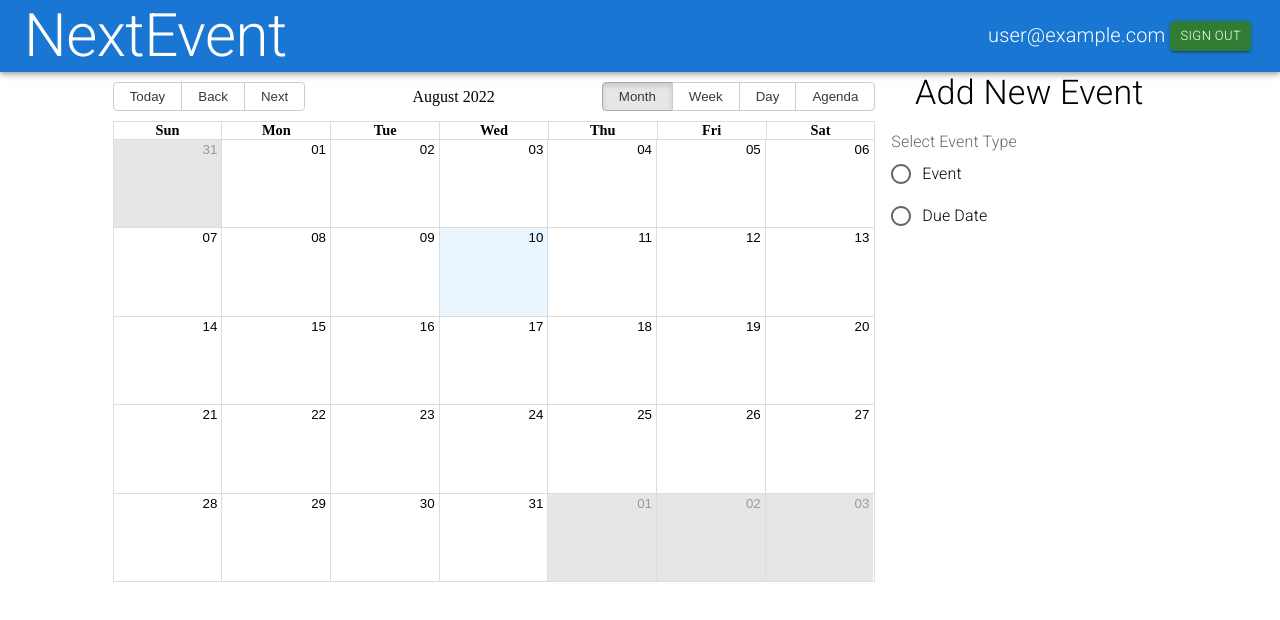
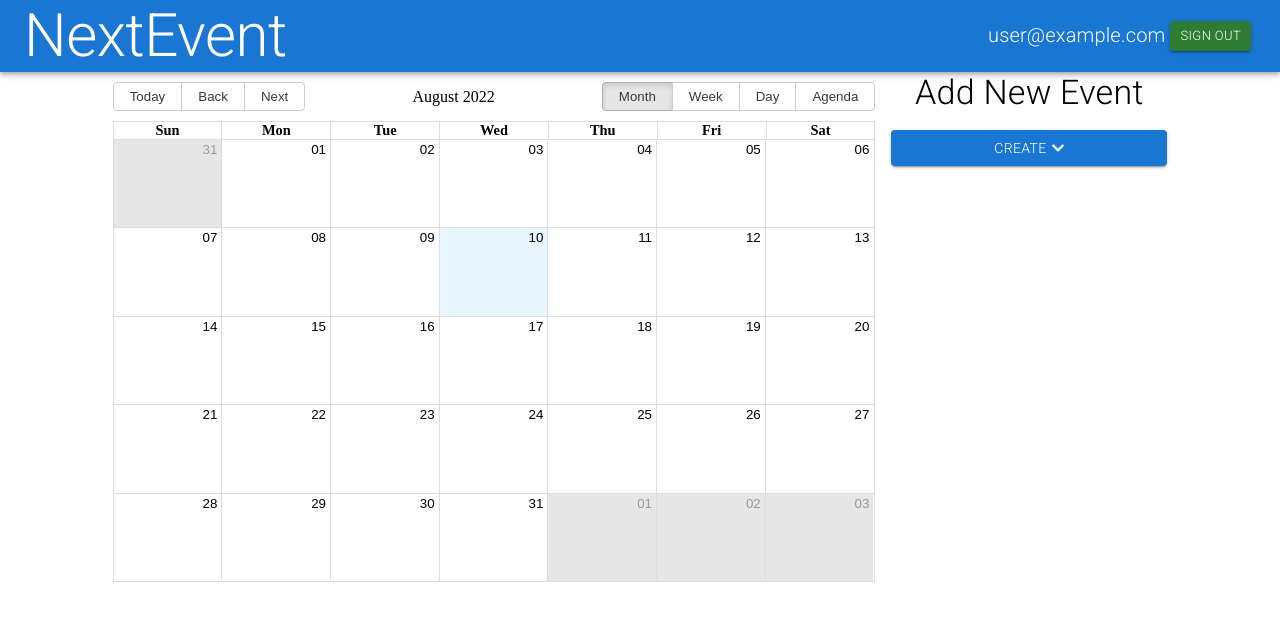
Before and after one commit to nvelinov1/calendar_app, a React (Create React App) app: page /calendar in a window 1280 px wide. Shown: the top 620 px of the page. Built offline with nearby package versions, Linux system fonts and the light colour scheme; no server answers; the database is empty; sample sign-in values are in the browser's storage.

Commit message:
added ui improvements to event form

```diff
--- a/src/components/EventForm.js
+++ b/src/components/EventForm.js
@@ -1,7 +1,8 @@
 import React, { useState } from 'react'
 import DatePicker from './DatePicker';
 import moment from 'moment';
-import { Box, Stack, TextField, Button, Typography, Radio, RadioGroup, FormControl, FormControlLabel, FormLabel } from '@mui/material'
+import { Box, Stack, TextField, Button, Typography, MenuItem, Menu } from '@mui/material'
+import { FaChevronDown } from "react-icons/fa"
 import { uid } from 'uid'
 import { auth, db } from '../firebase'
 import { set, ref } from "firebase/database";
@@ -10,6 +11,13 @@ import { BlockPicker } from 'react-color';
 export default function EventForm() {
     const [NewEvent, setNewEvent] = useState({title: "", start: null, end: null, color: ""})
     const [EventType, setEventType] = useState(null)
+    const [anchorEl, setAnchorEl] = useState(null)
+    const open = Boolean(anchorEl)
+
+    const handleClose = (e) => {
+      setAnchorEl(null)
+      setEventType(e.currentTarget.dataset.value)
+    }
 
     const HandleSubmit = async(e) => {
       e.preventDefault()
@@ -20,7 +28,6 @@ export default function EventForm() {
 
       const uidd = uid();
       const db_event = {...NewEvent, id: uidd}
-      console.log(db_event)
       db_event.start = moment(db_event.start).unix()
       db_event.end = moment(db_event.end).unix()
       await set(ref(db, `/${auth.currentUser.uid}/${uidd}`), {
@@ -34,13 +41,12 @@ export default function EventForm() {
           <Box sx={{ width: '100%'}}>
             <Stack direction="column" justifyContent="center" alignItems="stretch" spacing={2}>
               <Typography  align="center" variant="h4"> Add New Event </Typography>
-              <FormControl>
-                <FormLabel>Select Event Type</FormLabel>
-                <RadioGroup value={EventType} onChange={(e)=>setEventType(e.target.value)}>
-                  <FormControlLabel value="event" control={<Radio />} label="Event" />
-                  <FormControlLabel value="duedate" control={<Radio />} label="Due Date" />
-                </RadioGroup>
-              </FormControl>
+              <Button variant="contained" onClick={(e)=>setAnchorEl(e.currentTarget)}>Create{'\u00A0'}<FaChevronDown/></Button>
+              <Menu anchorEl={anchorEl} open={open} onClose={handleClose}>
+                <MenuItem onClick={handleClose} data-value="event">Event</MenuItem>
+                <MenuItem onClick={handleClose} data-value="dudedate">Due Date</MenuItem>
+              </Menu>
+
               {EventType ?
               <>
                 <TextField variant="outlined" type="text" placeholder="Event Title" value={NewEvent.title} onChange={(e) => setNewEvent({...NewEvent, title: e.target.value})} />
```
